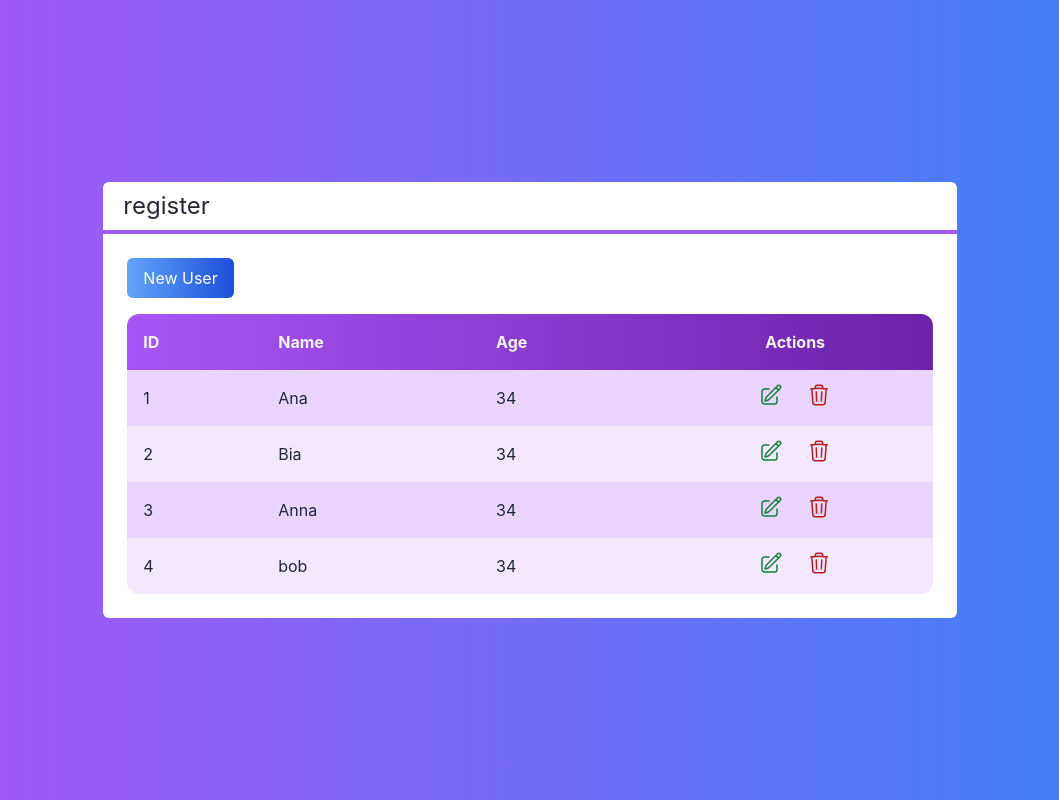
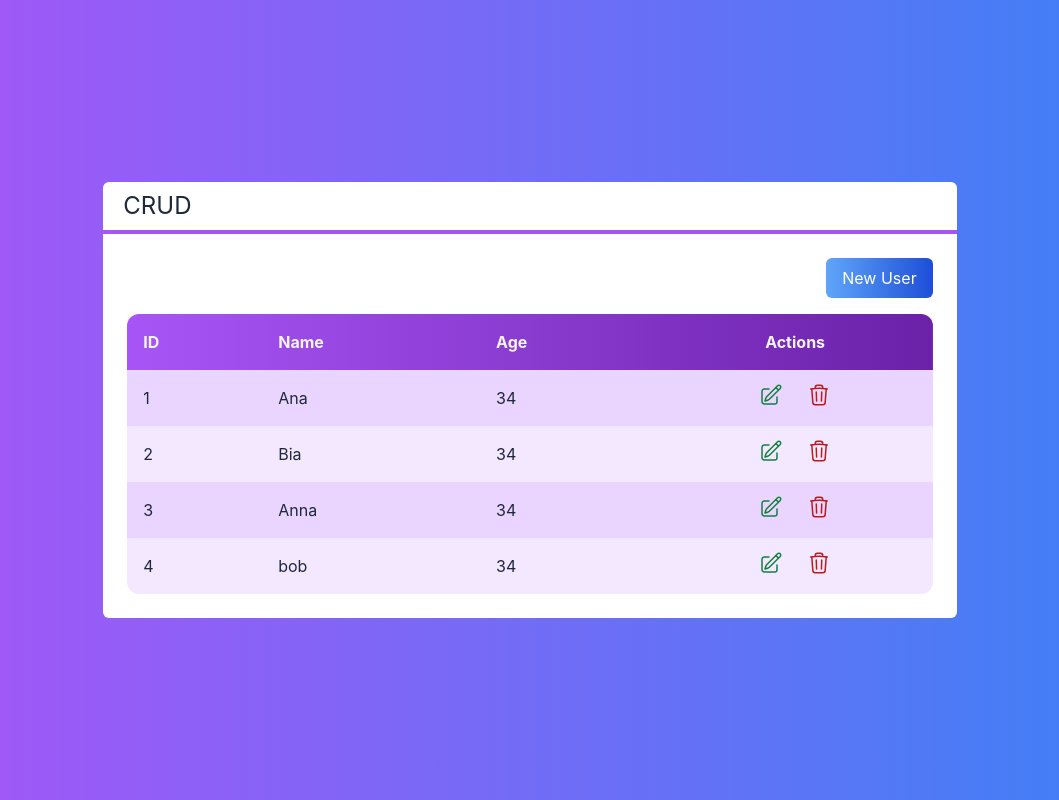
Before and after one commit to Andreas-Ziegler22/Crud-next.js, a Next.js app: page / in a window 1280 px wide. Shown: the whole page, without its empty margins (110-1169 px from the left). Built offline with nearby package versions, Linux system fonts and the light colour scheme.

Commit message:
when deployed will no affect those classes

```diff
--- a/src/pages/index.tsx
+++ b/src/pages/index.tsx
@@ -28,8 +28,10 @@ export default function Home() {
 
     `}
     >
-      <Layout title="register">
-        <NewClientButton className="mb-4">New User</NewClientButton>
+      <Layout title="CRUD">
+        <div className="flex justify-end">
+          <NewClientButton className="mb-4">New User</NewClientButton>
+        </div>
         <TableForm
           clients={clients}
           clientSelected={selectedClient}
--- a/tailwind.config.js
+++ b/tailwind.config.js
@@ -4,6 +4,7 @@ module.exports = {
     "./src/pages/**/*.{js,ts,jsx,tsx}",
     "./src/components/**/*.{js,ts,jsx,tsx}",
   ],
+  safelist: [/^bg-/, /^to-/, /^from-/],
   theme: {
     extend: {},
   },
```
